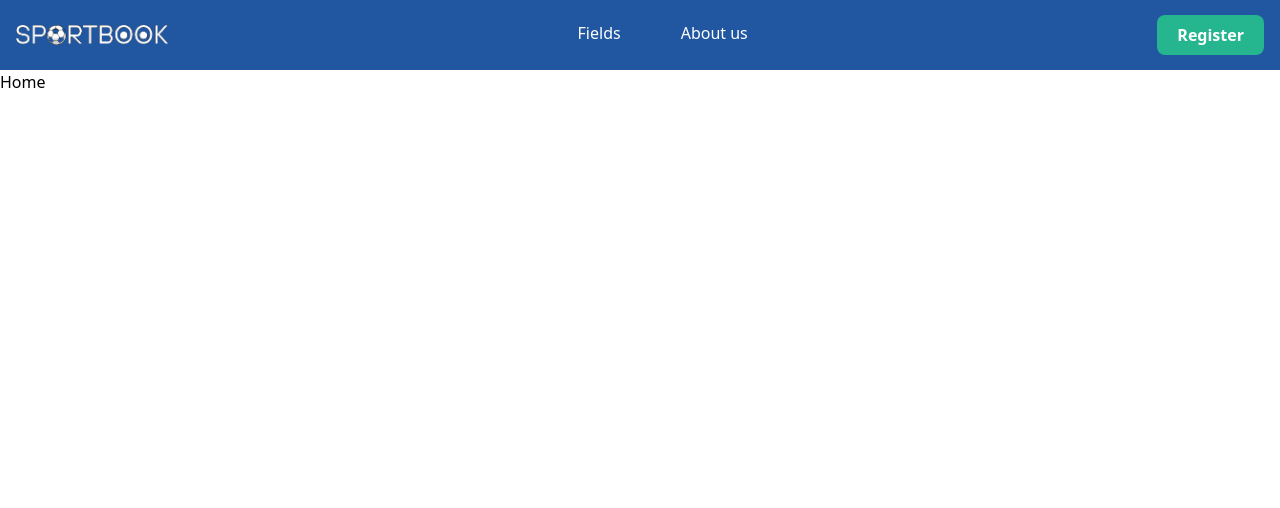
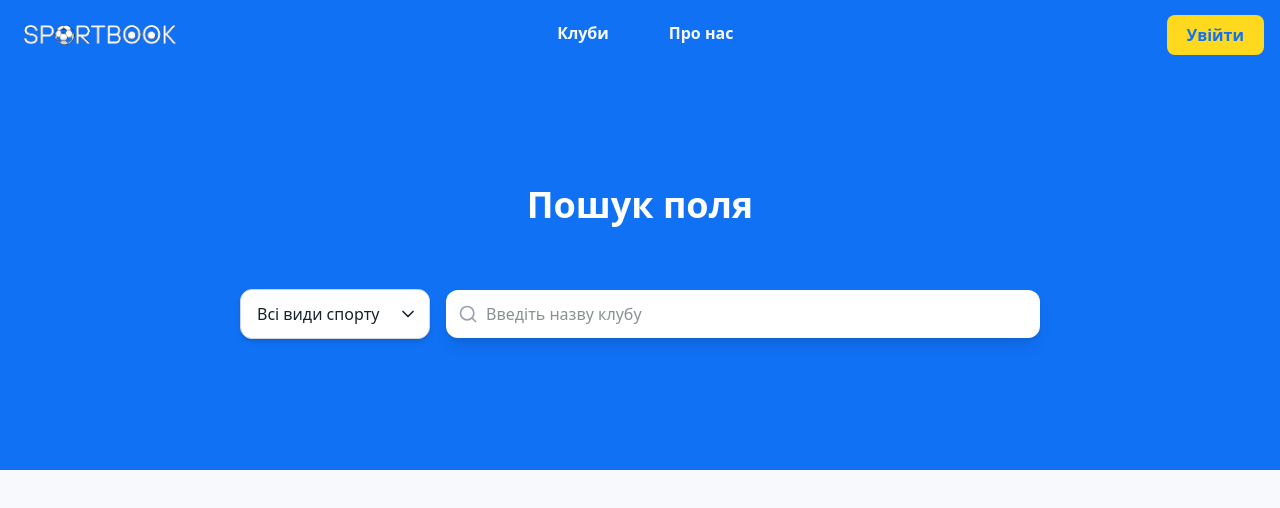
Before and after one commit to mstrilec/booking-fields, a React (Vite) app in the folder frontend/: page / in a window 1280 px wide. Shown: the top 508 px of the page. Built offline with nearby package versions, Linux system fonts and the light colour scheme.

Commit message:
Create basic ui for seach block

```diff
--- a/frontend/src/components/Header/Header.tsx
+++ b/frontend/src/components/Header/Header.tsx
@@ -11,19 +11,19 @@
 	const navigate = useNavigate()
 
 	return (
-		<header className='bg-[#2156a1] h-[70px]'>
-			<div className='container mx-auto flex justify-between items-center h-full px-4 text-white'>
-				<a href='/'>
+		<header className='bg-[#1171f5] h-[70px]'>
+			<div className='container mx-auto flex justify-between items-center h-full px-4 text-[#f7f9fc]'>
+				<a href='/' className='rounded-lg p-2'>
 					<img src={logo} alt='Sportbook' className='w-38 h-auto' />
 				</a>
-				<nav>
-					<ul className='flex gap-15 text-white'>
+				<nav className='mr-15'>
+					<ul className='flex gap-15 text-[#] font-semibold'>
 						<li>
 							<a
 								href='/fields'
 								className='relative inline-block pb-1 after:content-[""] after:absolute after:left-0 after:bottom-0 after:h-[2px] after:w-0 after:bg-current after:transition-all after:duration-300 hover:after:w-full'
 							>
-								Fields
+								Клуби
 							</a>
 						</li>
 						<li>
@@ -31,7 +31,7 @@
 								href='/about'
 								className='relative inline-block pb-1 after:content-[""] after:absolute after:left-0 after:bottom-0 after:h-[2px] after:w-0 after:bg-current after:transition-all after:duration-300 hover:after:w-full'
 							>
-								About us
+								Про нас
 							</a>
 						</li>
 					</ul>
@@ -49,10 +49,10 @@
 					</div>
 				) : (
 					<button
-						className='bg-[#25b68f] text-white font-semibold px-5 py-2 rounded-lg hover:bg-[#1e9e7b] transition cursor-pointer'
+						className='bg-[#fed91d] text-[#1171f5] font-semibold px-5 py-2 rounded-lg hover:bg-[#f4b400] cursor-pointer transition duration-300'
 						onClick={() => navigate('/register')}
 					>
-						Register
+						Увійти
 					</button>
 				)}
 			</div>
--- /dev/null
+++ b/frontend/src/components/SearchBlock/SearchBlock.tsx
@@ -0,0 +1,81 @@
+import { ChevronDown, Search } from 'lucide-react'
+import { useState } from 'react'
+
+const SearchBlock = () => {
+	const [isOpen, setIsOpen] = useState(false)
+	const [selected, setSelected] = useState('Всі види спорту')
+
+	const options = [
+		'⚽ Футбол',
+		'🏀 Баскетбол',
+		'🎾 Теніс',
+		'💪 CrossFit',
+		'🔥 EMS',
+		'🏃‍♂️ HIIT',
+		'🧘 Hot йога',
+	]
+
+	return (
+		<div className='bg-[#1171f5] h-[400px] flex items-center justify-center flex-col bg-center'>
+			<h1 className='text-white text-4xl font-bold'>Пошук поля</h1>
+
+			<div className='flex items-center justify-between mt-16 w-[800px] flex-col gap-4'>
+				<div className='flex items-center gap-4 w-full'>
+					<div className='relative w-64'>
+						<button
+							onClick={() => setIsOpen(!isOpen)}
+							className='w-full px-4 py-3 pr-10 rounded-xl text-[#162328] bg-white border border-gray-300 shadow-md text-left'
+						>
+							{selected}
+							<span
+								className={`absolute right-3 top-1/2 transform -translate-y-1/2 transition-transform duration-300 ${
+									isOpen ? 'rotate-180' : 'rotate-0'
+								}`}
+							>
+								<ChevronDown size={20} color='#162328' />
+							</span>
+						</button>
+
+						{isOpen && (
+							<ul className='absolute z-10 w-full mt-2 bg-white border border-gray-300 rounded-xl shadow-lg max-h-60 overflow-auto'>
+								<li
+									className='px-4 py-2 hover:bg-blue-100 cursor-pointer'
+									onClick={() => {
+										setSelected('Всі види спорту')
+										setIsOpen(false)
+									}}
+								>
+									Всі види спорту
+								</li>
+								{options.map((option, i) => (
+									<li
+										key={i}
+										className='px-4 py-2 hover:bg-blue-100 cursor-pointer'
+										onClick={() => {
+											setSelected(option)
+											setIsOpen(false)
+										}}
+									>
+										{option}
+									</li>
+								))}
+							</ul>
+						)}
+					</div>
+					<div className='relative w-full'>
+						<Search className='absolute left-3 top-1/2 transform -translate-y-1/2 text-gray-400 w-5 h-5' />
+						<input
+							type='search'
+							placeholder='Введіть назву клубу'
+							className='bg-white rounded-xl shadow-lg max-h-60 overflow-auto text-[#162328] px-4 py-3 focus:outline-none pl-10 w-full'
+						/>
+					</div>
+				</div>
+
+				<div className='flex items-center gap-4'></div>
+			</div>
+		</div>
+	)
+}
+
+export default SearchBlock
--- a/frontend/src/index.css
+++ b/frontend/src/index.css
@@ -2,4 +2,5 @@
 
 body {
 	height: 100vh;
+	background-color: #f7f9fc;
 }
--- a/frontend/src/pages/Home/Home.tsx
+++ b/frontend/src/pages/Home/Home.tsx
@@ -1,5 +1,11 @@
+import SearchBlock from '../../components/SearchBlock/SearchBlock'
+
 const Home = () => {
-	return <div>Home</div>
+	return (
+		<>
+			<SearchBlock />
+		</>
+	)
 }
 
 export default Home
```
